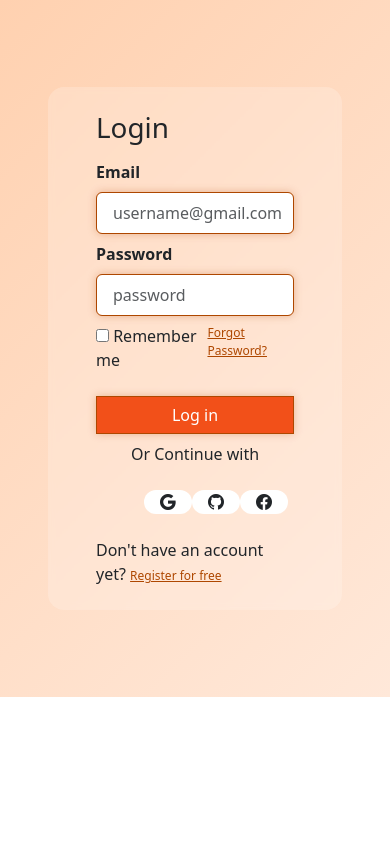
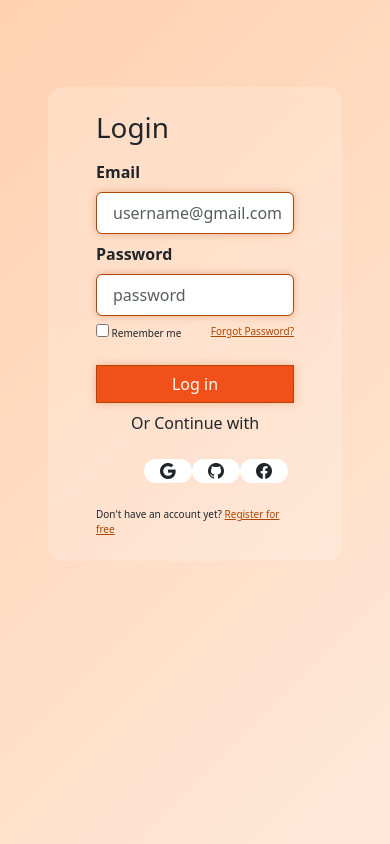
Before and after one commit to uzair323/login-register-page, a plain HTML site: page index.html in a window 390 px wide. Drawn offline with nearby package versions, Linux system fonts and the light colour scheme.

Commit message:
@media for mobile responsive

```diff
--- a/assets/css/style.css
+++ b/assets/css/style.css
@@ -53,3 +53,18 @@ label {
     color: #AE4700;
     font-size: 12px;
 }
+@media(max-width:576px){
+    .background {
+    background: linear-gradient(135deg, #FFD1B0, #FFE8D9);
+    min-height: 100vh;
+    padding-top: 10%;
+    padding-bottom: 10%;
+}
+.f-p {
+    color: #AE4700;
+    font-size: 10px;
+}
+.r-me{
+    font-size: 10px;
+}
+}
--- a/index.html
+++ b/index.html
@@ -31,7 +31,7 @@
                         placeholder="password ">
 
                         <div class="d-flex justify-content-between pt-2 pb-3">
-                            <div><input type="checkbox"> Remember me</div>
+                            <div class="r-me"><input type="checkbox"> Remember me</div>
                             <div class="f-p"><a href="" class="f-p">Forgot Password?</a></div>
                         </div>
 
@@ -47,7 +47,7 @@
                                 class="bi bi-facebook px-3"></i></span>
                     </div>
 
-                    <div class="mt-4 mb-2">Don't have an account yet?
+                    <div class="mt-4 mb-2 r-me">Don't have an account yet?
                         <a href="register.html" class="f-p">Register for free</a>
                     </div>
                 </form>
```
Also changed, not shown: register.html (+2 -2 lines).
